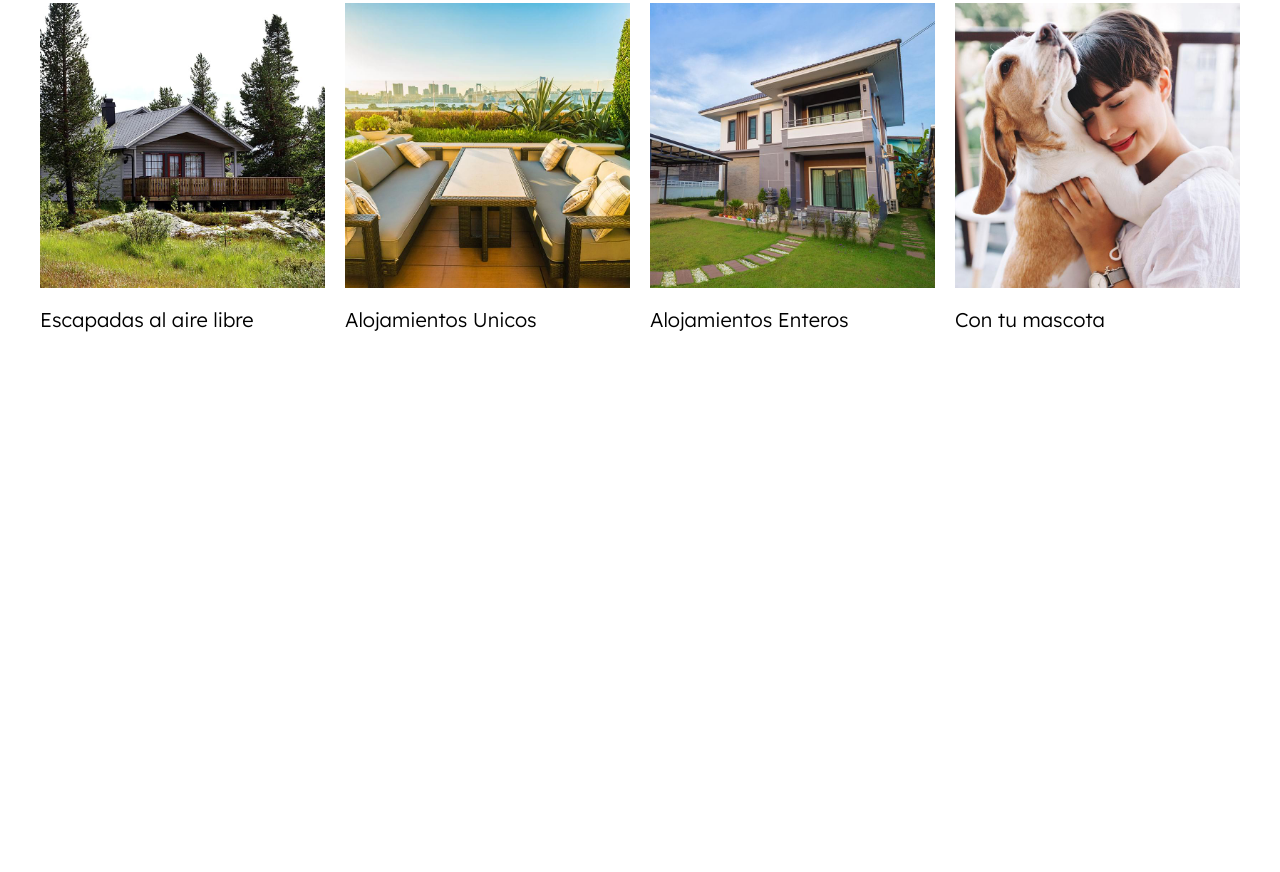
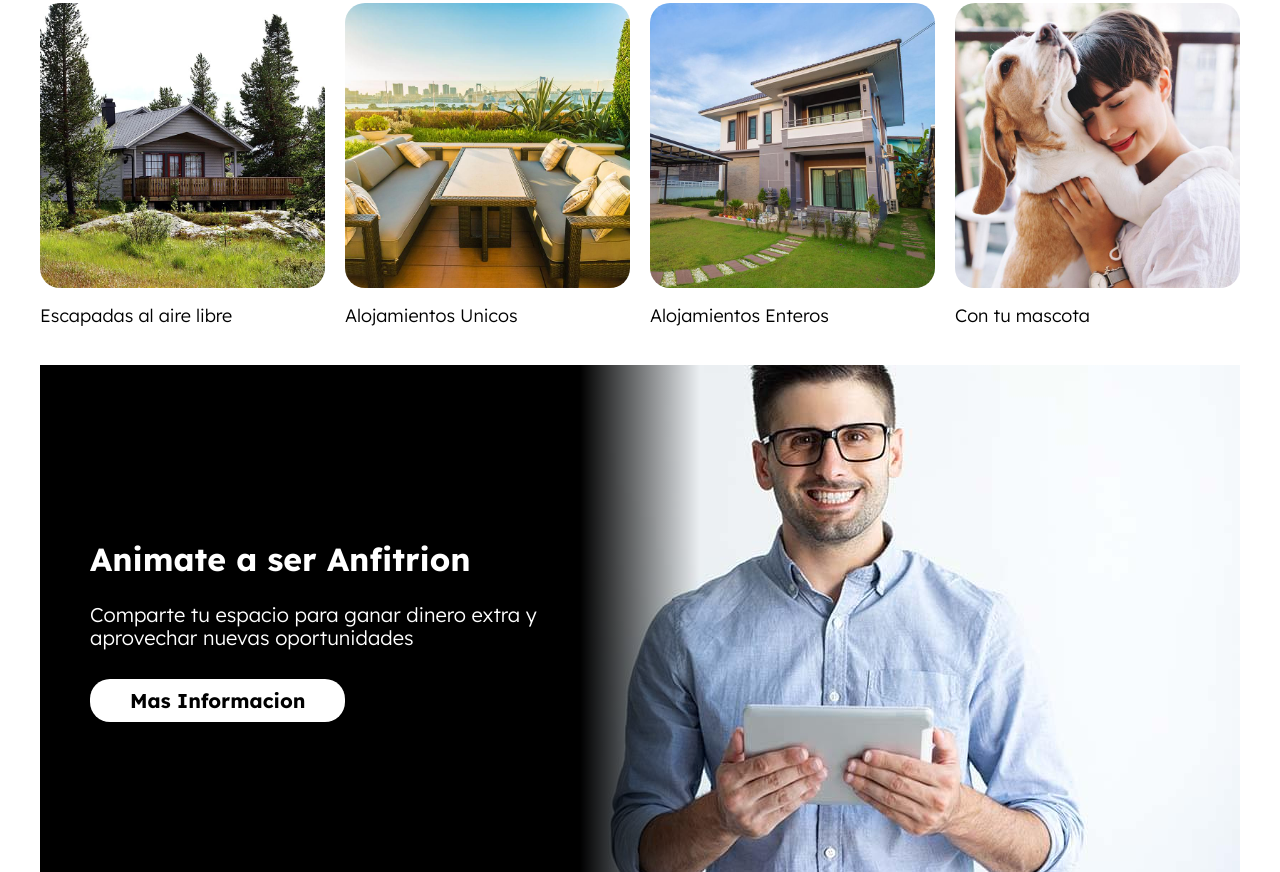
Before and after one commit to carlosignacio-dev/AirBnb-App, a website: page index.html in a window 1280 px wide. Shown: the part 1301-2173 px from the top of the page. Before the commit the page ends 1672 px from the top, so only its background shows below. Drawn offline with Linux system fonts and the light colour scheme.

Commit message:
added new sections

```diff
--- a/index.html
+++ b/index.html
@@ -153,5 +153,13 @@
             </div>
         </div>
     </section>
+
+    <section class="anfitrion contenedor seccion">
+        <div class="anfitrion__contenido">
+            <h2 class="anfitrion__heading">Animate a ser Anfitrion</h2>
+            <p class="anfitrion__texto">Comparte tu espacio para ganar dinero extra y aprovechar nuevas oportunidades</p>
+            <a class="anfitrion__enlace" href="#">Mas Informacion</a>
+        </div>
+    </section>
 </body>
 </html>
--- a/src/scss/base/_mixins.scss
+++ b/src/scss/base/_mixins.scss
@@ -40,3 +40,14 @@
     gap: $espaciado;
     grid-template-columns: repeat($columnas, 1fr);
 }
+
+@mixin scrollHorizontal {
+    overflow-y: hidden;
+    overflow-x: scroll;
+    scroll-snap-type: x mandatory;
+
+    //primer hijo
+    > * {
+        scroll-snap-align: center;
+    }
+}
--- /dev/null
+++ b/src/scss/ui/contenido/_anfitrion.scss
@@ -0,0 +1,49 @@
+@use 'base/mixins' as m;
+@use 'base/variables' as v;
+
+.anfitrion {
+    color: v.$blanco;
+    display: grid;
+    grid-template-rows: repeat(2, 1fr);
+    row-gap: 10rem;
+    padding: 5rem;
+    background-image: linear-gradient(to bottom, v.$negro 0%, v.$negro 50%, transparent 50%), url(../img/anfitrion.jpg);
+    background-size: 100%, 60rem;
+    background-position: center, center bottom;
+    background-repeat: no-repeat;
+
+    @include m.telefono {
+        background-size: 100%, 70rem;
+        background-position: center, center 200%;
+    }
+    @include m.tablet {
+        grid-template-rows: unset;
+        background-image: linear-gradient(to right, v.$negro 0%, v.$negro 45%, transparent 55%), url(../img/anfitrion.jpg);
+        background-size: 100%, auto;
+        background-position: center, 50% 30%;
+        padding: 15rem 5rem;
+    }
+    @include m.desktop {
+        background-position: center, right center;
+    }
+
+    &__contenido {
+        @include m.tablet {
+            max-width: 50%;
+        }
+
+    }
+    &__texto {
+        color: v.$blanco;
+    }
+    &__enlace {
+        @include m.boton(v.$blanco, v.$negro);
+        border-radius: 2rem;
+        padding-top: 1rem;
+        padding-bottom: 1rem;
+
+        &:hover {
+            background-color: #e1e1e1;
+        }
+    }
+}
--- a/src/scss/ui/contenido/_index.scss
+++ b/src/scss/ui/contenido/_index.scss
@@ -1,2 +1,3 @@
 @forward "destinos";
 @forward "lugares";
+@forward "anfitrion";
--- a/src/scss/ui/contenido/_lugares.scss
+++ b/src/scss/ui/contenido/_lugares.scss
@@ -7,7 +7,7 @@
         display: grid;
         grid-template-columns: repeat(4, 30rem);
         column-gap: 4rem;
-        overflow: hidden;
+        @include m.scrollHorizontal;
 
         @include m.tablet {
             @include m.grid(2, 2rem);
@@ -17,3 +17,11 @@
         }
     }
 }
+.lugar {
+    &__imagen {
+        border-radius: 2rem;
+    }
+    &__nombre {
+        font-size: 1.8rem;
+    }
+}
```
Also changed, not shown: build/css/app.css, 1 other file.
